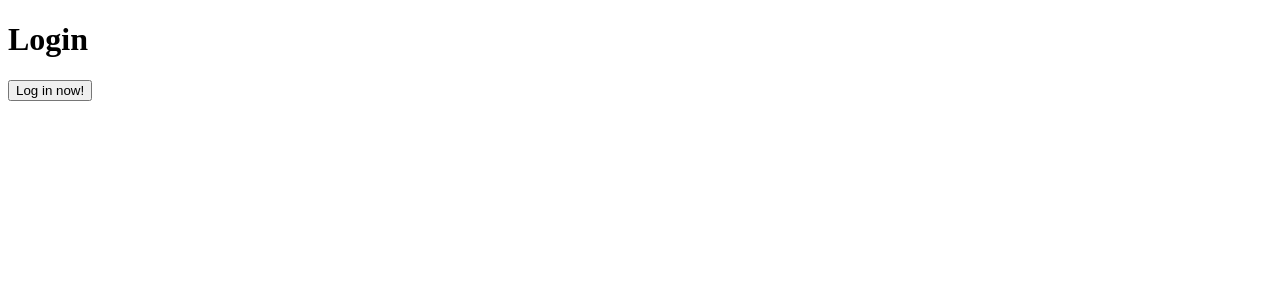
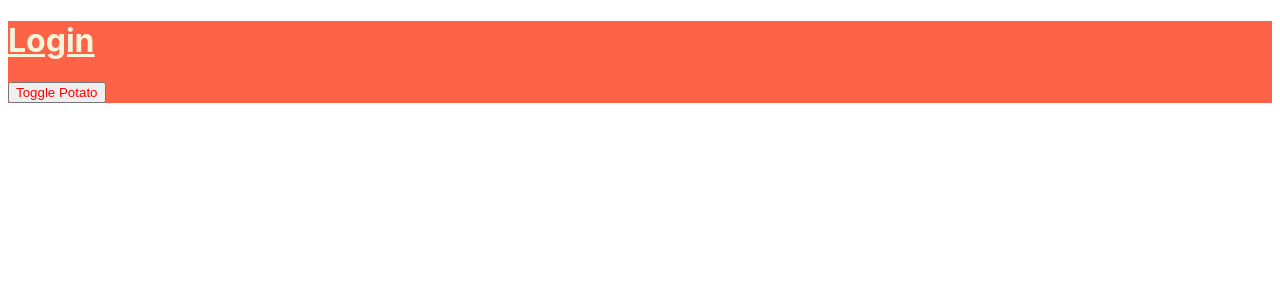
Before and after one commit to Nnagman/instaclone-web, a React (Create React App) app: page / in a window 1280 px wide. Shown: the top 300 px of the page. Built offline with nearby package versions, Linux system fonts and the light colour scheme.

Commit message:
8.7 Introduction to Styled Components

```diff
--- a/src/screens/Login.js
+++ b/src/screens/Login.js
@@ -1,11 +1,37 @@
+import {useState} from "react";
+import styled, {css} from "styled-components";
 import {isLoggedInVar} from "../apollo";
 
+const Title = styled.h1`
+  color: ${(props) => (props.potato ? "palevioletred" : "beige")};
+  font-family: --apple-system, BlinkMacSystemFont, "Segoe UI", Roboto, Oxygen,
+  Ubuntu, Cantarell, "Open Sans", "Helvetica Neue", sans-serif;
+  ${(props) =>
+          props.potato
+                  ? css`
+                    font-size: 49px;
+                  `
+                  : css`
+                    text-decoration: underline;
+                  `}
+`;
+
+const Container = styled.div`
+  background-color: tomato;
+`;
+
+const TogglePotato = styled.button`
+  color: red;
+`;
+
 function Login({setIsLoggedIn}) {
+    const [potato, setPotato] = useState(false);
+    const togglePotato = () => setPotato((current) => !current);
     return (
-        <div>
-            <h1>Login</h1>
-            <button onClick={() => isLoggedInVar(true)}>Log in now!</button>
-        </div>
+        <Container>
+            <Title potato={potato}>Login</Title>
+            <TogglePotato onClick={togglePotato}>Toggle Potato</TogglePotato>
+        </Container>
     );
 }
 
```
